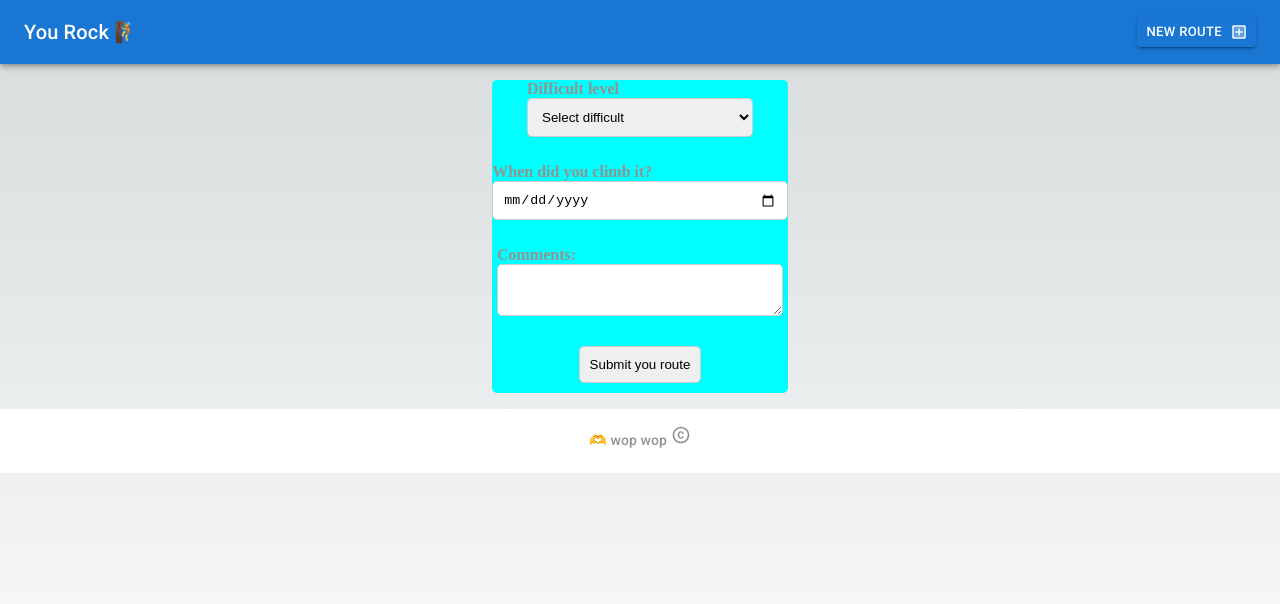
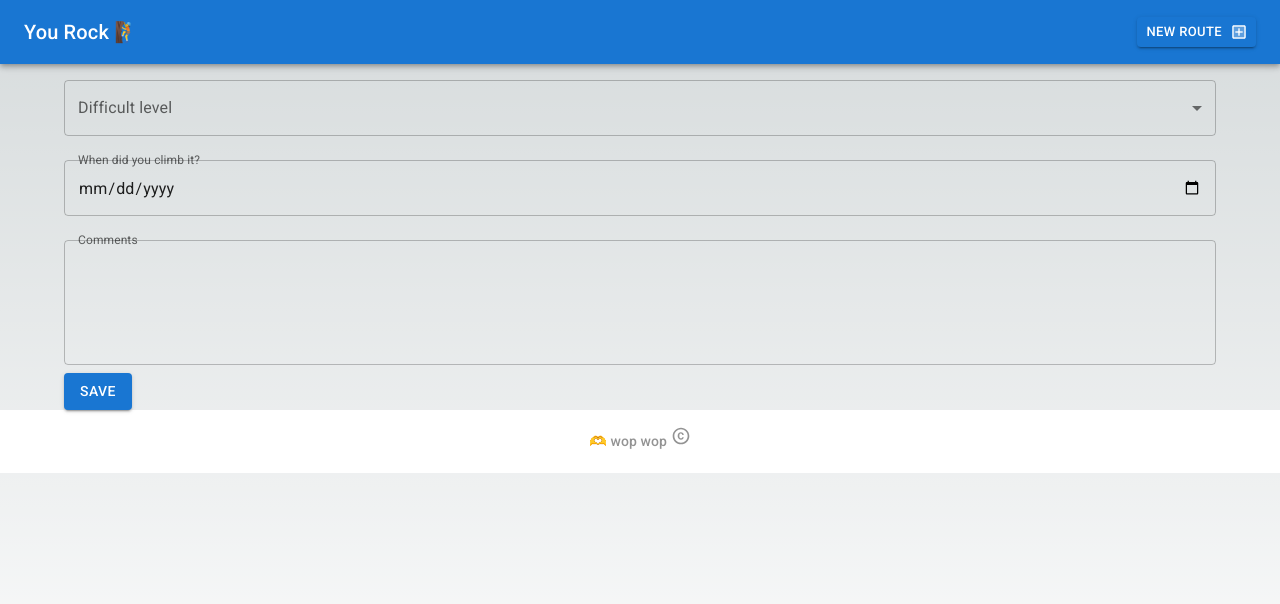
Before and after one commit to ferminhg/rock-climber-logging-app, a Next.js app in the folder web-app/: page /route/new in a window 1280 px wide. Shown: the top 604 px of the page. Built offline with nearby package versions, Linux system fonts and the light colour scheme; no server answers; a web font is replaced by a local one.

Commit message:
feature: Use MUI on Form

```diff
--- a/web-app/pages/route/new.tsx
+++ b/web-app/pages/route/new.tsx
@@ -1,4 +1,3 @@
-import {Header} from "@/components/layout/Header";
 import {NewRouteForm} from "@/components/newRouteForm/NewRouteForm";
 
 export default function NewRoute(): React.ReactElement {
--- a/web-app/src/components/dashboard/Dashboard.tsx
+++ b/web-app/src/components/dashboard/Dashboard.tsx
@@ -9,7 +9,6 @@ export function Dashboard({ repository }: { repository: RouteRepository }) {
 
     return (
         <>
-
             {error && (
                 <div className={styles.empty}>
                     <span>Something went wrong 😡</span>
--- a/web-app/src/components/newRouteForm/NewRouteForm.tsx
+++ b/web-app/src/components/newRouteForm/NewRouteForm.tsx
@@ -2,7 +2,8 @@ import React from 'react';
 import axios from 'axios';
 import { useForm } from 'react-hook-form';
 
-import styles from './newRouteForm.module.css';
+import {Container, FormControl, InputLabel, MenuItem, Select, TextField, Typography} from "@mui/material";
+import Button from "@mui/material/Button";
 
 type FormData = {
     difficult_level: string;
@@ -39,44 +40,38 @@ export const NewRouteForm: React.FC = () => {
     const today = new Date().toISOString().split('T')[0];
 
     return (
-        <div className={styles.container}>
-            <form onSubmit={handleSubmit(onSubmit)} className={styles.form}>
-                <div className={styles.item}>
-                    <label>
-                        Difficult level
-                        <select {...register("difficult_level", { required: true })} className={styles.input}>
-                            <option value="">Select difficult</option>
-                            <option value="V">V</option>
-                            <option value="V+">V+</option>
-                            <option value="6a">6a</option>
-                            <option value="6a+">6a+</option>
-                            <option value="6b">6b</option>
-                            <option value="6b+">6b+</option>
-                            <option value="6c">6c</option>
-                            <option value="6c+">6c+</option>
-                            <option value="7a">7a</option>
-                        </select>
-                    </label>
-                    {errors.difficult_level && <p className={styles.error}>Este campo es obligatorio</p>}
-                </div>
-                <div className={styles.item}>
-                    <label>
-                        When did you climb it?
-                        <input type="date" {...register("climbing_date", { required: true })} className={styles.input} max={today}/>
-                    </label>
-                    {errors.climbing_date && <p className={styles.error}>Este campo es obligatorio</p>}
-                </div>
-
-                <div className={styles.item}>
-                <label>
-                    Comments:
-                    <textarea {...register("comments")} className={styles.input}/>
-                </label>
-                </div>
-                <div className={styles.item}>
-                    <input type="submit" value="Submit you route" className={styles.input} />
-                </div>
-            </form>
-        </div>
+        <Container component="form" onSubmit={handleSubmit(onSubmit)}>
+            <FormControl fullWidth margin="normal">
+                <InputLabel id="difficult-level-label">Difficult level</InputLabel>
+                <Select  {...register("difficult_level", { required: true })}>
+                    <MenuItem value=""><em>Select difficult</em></MenuItem>
+                    <MenuItem value="V">V</MenuItem>
+                    <MenuItem value="V+">V+</MenuItem>
+                    <MenuItem value="6a">6a</MenuItem>
+                    <MenuItem value="6a+">6a+</MenuItem>
+                    <MenuItem value="6b">6b</MenuItem>
+                    <MenuItem value="6b+">6b+</MenuItem>
+                </Select>
+                {errors.difficult_level && <Typography color="error">This is mandatory.</Typography>}
+            </FormControl>
+            <FormControl fullWidth margin="normal">
+                <InputLabel shrink htmlFor="climbing_date">
+                    When did you climb it?
+                </InputLabel>
+                <TextField {...register("climbing_date", { required: true })}
+                           type="date"
+                           InputLabelProps={{ shrink: true }}
+                           inputProps={{ max: today }}
+                />
+                {errors.climbing_date && <Typography color="error">This is mandatory.</Typography>}
+            </FormControl>
+            <FormControl fullWidth margin="normal">
+                <InputLabel shrink htmlFor="comments">
+                    Comments
+                </InputLabel>
+                <TextField {...register("comments")} multiline rows={4} />
+            </FormControl>
+            <Button type="submit" variant="contained" color="primary">Save</Button>
+        </Container>
     );
 }
--- a/web-app/src/components/newRouteForm/newrouteform.module.css
+++ /dev/null
@@ -1,39 +0,0 @@
-.container {
-    gap: 1rem;
-    margin: 0 auto;
-    padding: 1rem;
-
-}
-
-.form {
-    display: flex;
-    flex-direction: column;
-    align-items: center;
-    gap: 1rem;
-    width: max-content;
-    margin: 0 auto;
-    background: aqua;
-    border-radius: 5px;
-}
-
-.item {
-    margin-bottom: 10px;
-    align-items: center;
-}
-
-.item label {
-    font-weight: bold;
-    margin-right: 10px;
-
-}
-
-.input  {
-    width: 100%;
-    padding: 10px;
-    border-radius: 5px;
-    border: 1px solid #ccc;
-}
-
-.error  {
-    color: rgba(255, 0, 0, 0.85);
-}
```
